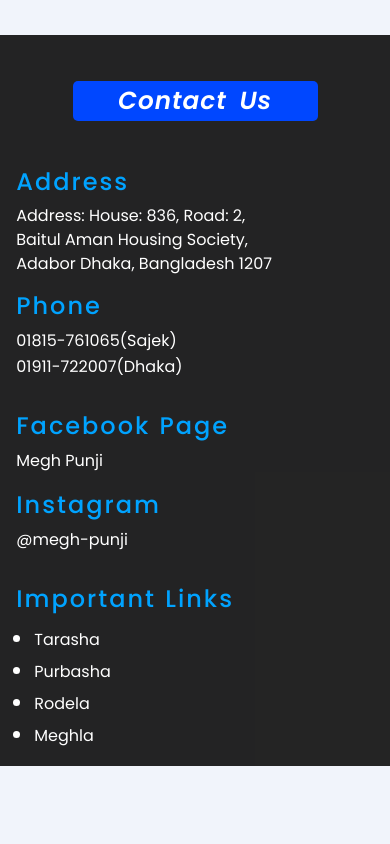
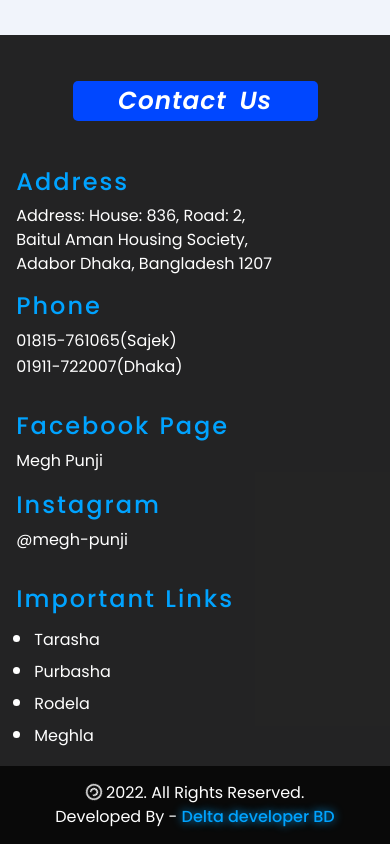
Before and after one commit to tangilur-rahman/megh-punji, a React (Create React App) app in the folder client/: page / in a window 390 px wide. Shown: the part 9943-10787 px from the top of the page. Before the commit the page ends 10709 px from the top, so only its background shows below. Built offline with nearby package versions, Linux system fonts and the light colour scheme.

Commit message:
copyright done with responsive

```diff
--- /dev/null
+++ b/client/src/components/for_main/Copyright/Copyright.css
@@ -0,0 +1,33 @@
+.copyright-container {
+	min-height: 65px;
+	max-height: fit-content;
+	background: #090909;
+	color: white;
+	display: flex;
+	justify-content: center;
+}
+
+.copyright-container .copyright-wrapper {
+	display: flex;
+	justify-content: space-between;
+	align-items: center;
+}
+
+.copyright-container p {
+	margin: 0;
+}
+
+.copyright-container p span {
+	color: #00a3ff;
+	font-weight: 500;
+	text-shadow: 0 0 10px #00a3ff;
+}
+
+/* responsive start  */
+@media screen and (max-width: 600px) {
+	.copyright-container .copyright-wrapper {
+		display: block;
+		text-align: center;
+		padding: 15px 0 !important;
+	}
+}
--- /dev/null
+++ b/client/src/components/for_main/Copyright/Copyright.js
@@ -0,0 +1,25 @@
+import "./Copyright.css";
+
+const Copyright = () => {
+	return (
+		<>
+			<div className="row m-0 copyright-container">
+				<div className="col-11 p-0 copyright-wrapper">
+					<div className="copyright-left">
+						<p>
+							<i className="fa-regular fa-copyright fa-spin"></i> 2022. All
+							Rights Reserved.
+						</p>
+					</div>
+					<div className="copyright-right">
+						<p>
+							Developed By - <span>Delta developer BD</span>
+						</p>
+					</div>
+				</div>
+			</div>
+		</>
+	);
+};
+
+export default Copyright;
--- a/client/src/pages/MainPage/MainPage.js
+++ b/client/src/pages/MainPage/MainPage.js
@@ -2,6 +2,7 @@
 
 // internal components
 import Contact from "../../components/for_main/Contact/Contact";
+import Copyright from "../../components/for_main/Copyright/Copyright";
 import Cover from "../../components/for_main/Cover/Cover";
 import Gallery from "../../components/for_main/Gallery/Gallery";
 import Navbar from "../../components/for_main/Navbar/Navbar";
@@ -22,6 +23,7 @@ const MainPage = () => {
 						<Gallery />
 						<Reservation />
 						<Contact />
+						<Copyright />
 					</div>
 				</div>
 			</div>
```
